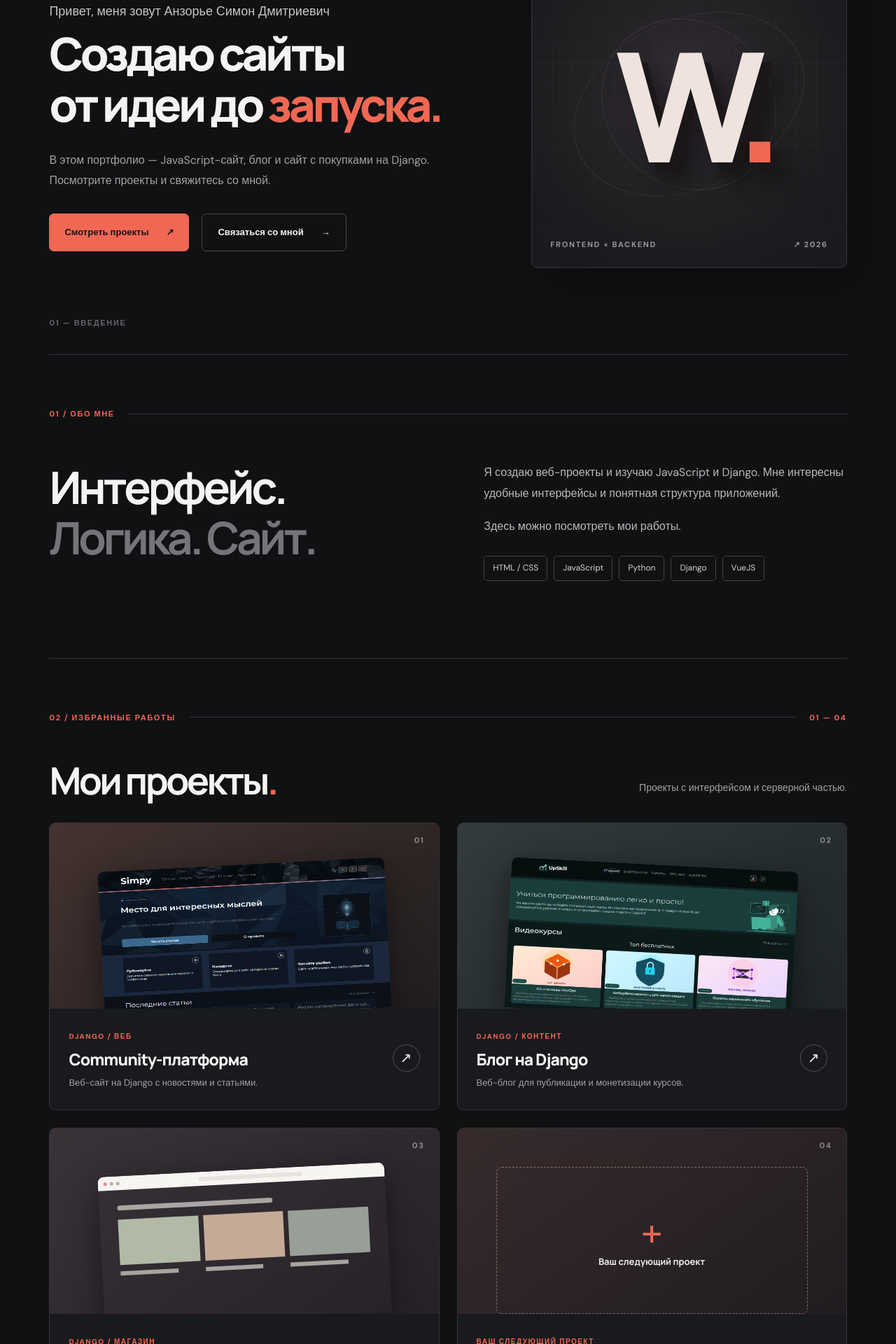
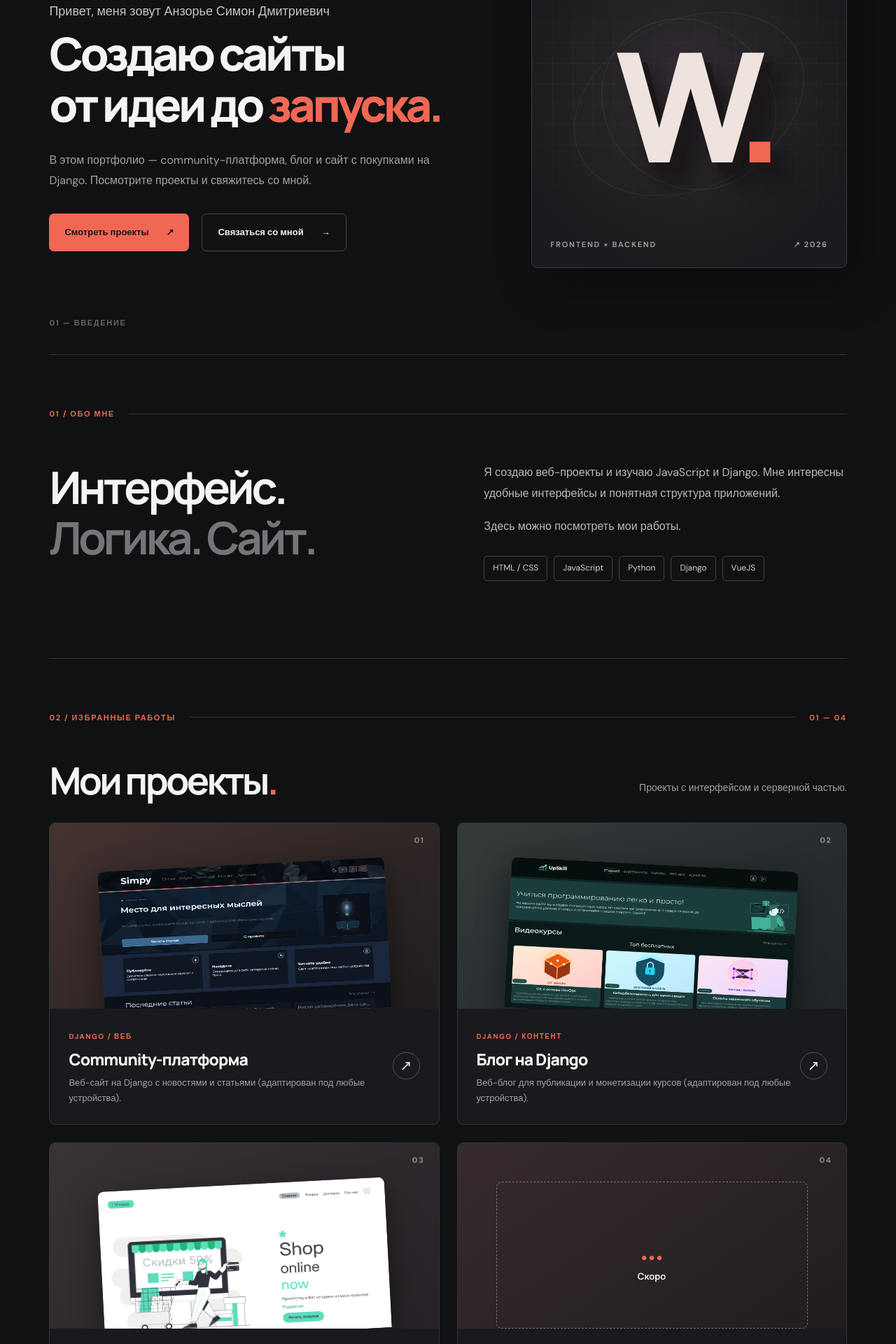
Before and after one commit to s-anz77/Portfolio, a Django app: page / in a window 1280 px wide. Shown: the part 280-2200 px from the top of the page at 70% size. Run offline with Django 3.2, Linux system fonts and the light colour scheme.

Commit message:
3rd project add

```diff
--- a/Portfolio_2/settings.py
+++ b/Portfolio_2/settings.py
@@ -30,13 +30,13 @@ INSTALLED_APPS = [
 
 MIDDLEWARE = [
     'django.middleware.security.SecurityMiddleware',
+    'whitenoise.middleware.WhiteNoiseMiddleware',
     'django.contrib.sessions.middleware.SessionMiddleware',
     'django.middleware.common.CommonMiddleware',
     'django.middleware.csrf.CsrfViewMiddleware',
     'django.contrib.auth.middleware.AuthenticationMiddleware',
     'django.contrib.messages.middleware.MessageMiddleware',
     'django.middleware.clickjacking.XFrameOptionsMiddleware',
-    'whitenoise.middleware.WhiteNoiseMiddleware',
 ]
 
 ROOT_URLCONF = 'Portfolio_2.urls'
--- a/main/templates/main/home.html
+++ b/main/templates/main/home.html
@@ -7,6 +7,7 @@
   <meta name="viewport" content="width=device-width, initial-scale=1">
   <meta name="theme-color" content="#101113">
   <meta name="description" content="Портфолио разработчика: проекты на JavaScript и Django.">
+  <link rel="icon" type="image/x-icon" href="{% static 'images/favicon.ico' %}">
   <title>Анзорье Симон Дмитриевич — веб-разработчик</title>
   {% load static %}
   <link rel="stylesheet" href="{% static 'css/main.css' %}">
@@ -29,10 +30,10 @@
           <span class="eyebrow"><span class="live-dot"></span> ПОРТФОЛИО / JAVASCRIPT + DJANGO</span>
           <p class="hero-intro">Привет, меня зовут Анзорье Симон Дмитриевич</p>
           <h1 id="hero-title">Создаю сайты<br>от идеи до <em>запуска.</em></h1>
-          <p class="hero-description">В этом портфолио — JavaScript-сайт, блог и сайт с покупками на Django. Посмотрите проекты и свяжитесь со мной.</p>
+          <p class="hero-description">В этом портфолио — community-платформа, блог и сайт с покупками на Django. Посмотрите проекты и свяжитесь со мной.</p>
           <div class="hero-actions">
             <a class="button button-primary" href="#projects">Смотреть проекты <span aria-hidden="true">↗</span></a>
-            <a class="button button-ghost" href="mailto:example@mail.ru">Связаться со мной <span aria-hidden="true">→</span></a>
+            <a class="button button-ghost" href="#contacts">Связаться со мной <span aria-hidden="true">→</span></a>
           </div>
         </div>
         <div class="hero-art" aria-hidden="true">
@@ -55,6 +56,7 @@
         <div class="section-label"><span>02 / ИЗБРАННЫЕ РАБОТЫ</span><span class="label-rule"></span><span>01 — 04</span></div>
         <div class="section-heading"><h2 id="projects-title">Мои проекты<span>.</span></h2><p>Проекты с интерфейсом и серверной частью.</p></div>
         <div class="project-grid">
+
           <article class="project-card">
             <div class="project-visual visual-blog" aria-hidden="true">
               <div class="mock-browser">
@@ -66,7 +68,7 @@
               <div>
                 <span class="project-type">DJANGO / ВЕБ</span>
                 <h3>Community-платформа</h3>
-                <p>Веб-сайт на Django с новостями и статьями.</p>
+                <p>Веб-сайт на Django с новостями и статьями (адаптирован под любые устройства).</p>
               </div>
               <a class="project-link" target='_blank' href="https://simpy.up.railway.app/" title="Перейти на сайт">↗</a>
             </div>
@@ -83,19 +85,50 @@
               <div>
                 <span class="project-type">DJANGO / КОНТЕНТ</span>
                 <h3>Блог на Django</h3>
-                <p>Веб-блог для публикации и монетизации курсов.</p>
+                <p>Веб-блог для публикации и монетизации курсов (адаптирован под любые устройства).</p>
               </div>
               <a class="project-link" target='_blank' href="https://my-upskill.up.railway.app/" title="Перейти на сайт">↗</a>
             </div>
           </article>
 
-          <article class="project-card"><div class="project-visual visual-wordpress" aria-hidden="true"><div class="mock-browser"><div class="mock-toolbar"><i></i><i></i><i></i><b></b></div><div class="mock-store"><div class="mock-line medium"></div><div class="mock-products"><span><i></i><b></b></span><span><i></i><b></b></span><span><i></i><b></b></span></div></div></div><span class="visual-number">03</span></div><div class="project-info"><div><span class="project-type">DJANGO / МАГАЗИН</span><h3>Сайт с покупками</h3><p>Проект с каталогом товаров на Django.</p></div><a class="project-link" href="#" aria-label="Указать ссылку на сайт с покупками" title="Замените # на ссылку проекта">↗</a></div></article>
+          <article class="project-card">
+            <div class="project-visual visual-wordpress" aria-hidden="true">
+              <div class="mock-browser">
+                <img src="{% static '/images/3.png' %}" alt="">
+              </div>
+              <span class="visual-number">03</span>
+            </div>
+            <div class="project-info">
+              <div>
+                <span class="project-type">DJANGO REST / МАГАЗИН</span>
+                <h3>Сайт с покупками</h3>
+                <p>Проект с каталогом товаров на Django и VueJS (не адаптирован).</p>
+              </div>
+              <a class="project-link" target='_blank' href="https://anzore-shop.up.railway.app/" title="Перейти на сайт">↗</a>
+            </div>
+          </article>
 
-          <article class="project-card"><div class="project-visual visual-shop" aria-hidden="true"><div class="next-project" aria-hidden="true"><span>+</span><strong>Ваш следующий проект</strong></div><span class="visual-number">04</span></div><div class="project-info"><div><span class="project-type">ВАШ СЛЕДУЮЩИЙ ПРОЕКТ</span><h3>Добавьте свой проект</h3><p>Замените эту карточку своим сайтом.</p></div><a class="project-link" href="#" aria-label="Указать ссылку на свой проект" title="Замените # на ссылку проекта">↗</a></div></article>
+          <article class="project-card">
+            <div class="project-visual visual-shop" aria-hidden="true">
+              <div class="next-project" aria-hidden="true">
+                <span>...</span><strong>Скоро</strong>
+              </div>
+              <span class="visual-number">04</span>
+            </div>
+            <div class="project-info">
+              <div>
+                <span class="project-type">МЕСТО ДЛЯ БУДУЩИХ ПРОЕКТОВ</span>
+                <h3>Новый проект</h3>
+                <p>Скоро здесь появится новая работа.</p>
+              </div>
+
+            </div>
+          </article>
+
         </div>
       </section>
 
-      <section class="contact section" id="contacts" aria-labelledby="contact-title"><div class="section-label"><span>03 / КОНТАКТЫ</span><span class="label-rule"></span></div><div class="contact-body"><div><span class="eyebrow">ЕСТЬ ИДЕЯ?</span><h2 id="contact-title">Давайте создадим<br><em>что-то интересное.</em></h2><p>Напишите мне, и мы обсудим ваш проект.</p></div><a class="contact-button" href="mailto:simonanzore@gmail.com" aria-label="Отправить письмо на simonanzore@gmail.com">↗</a></div><div class="contact-details"><a href="mailto:simonanzore@gmail.com">simonanzore@gmail.com</a><a href="https://t.me/s_anz77">t.me/s_anz77</a></div></section>
+      <section class="contact section" id="contacts" aria-labelledby="contact-title"><div class="section-label"><span>03 / КОНТАКТЫ</span><span class="label-rule"></span></div><div class="contact-body"><div><span class="eyebrow">ЕСТЬ ИДЕЯ?</span><h2 id="contact-title">Давайте создадим<br><em>что-то интересное.</em></h2><p>Напишите мне, и мы обсудим ваш проект.</p></div><a class="contact-button" target='blank_' href="mailto:simonanzore@gmail.com" aria-label="Отправить письмо на simonanzore@gmail.com">↗</a></div><div class="contact-details"><a href="mailto:simonanzore@gmail.com" target='blank_'>simonanzore@gmail.com</a><a href="https://t.me/s_anz77" target='blank_'>t.me/s_anz77</a></div></section>
     </main>
     <footer class="site-footer"><a class="brand" href="#top"><span class="brand-mark">W<span style='color: var(--accent)'>.</span></span><span>Анзорье С. Д.</span></span></a><span>Портфолио веб-разработчика</span><a href="#top">Наверх ↑</a></footer>
   </div>
```
Also changed, not shown: main/static/images/3.png (added), main/static/images/favicon.ico (added), 2 other files.
